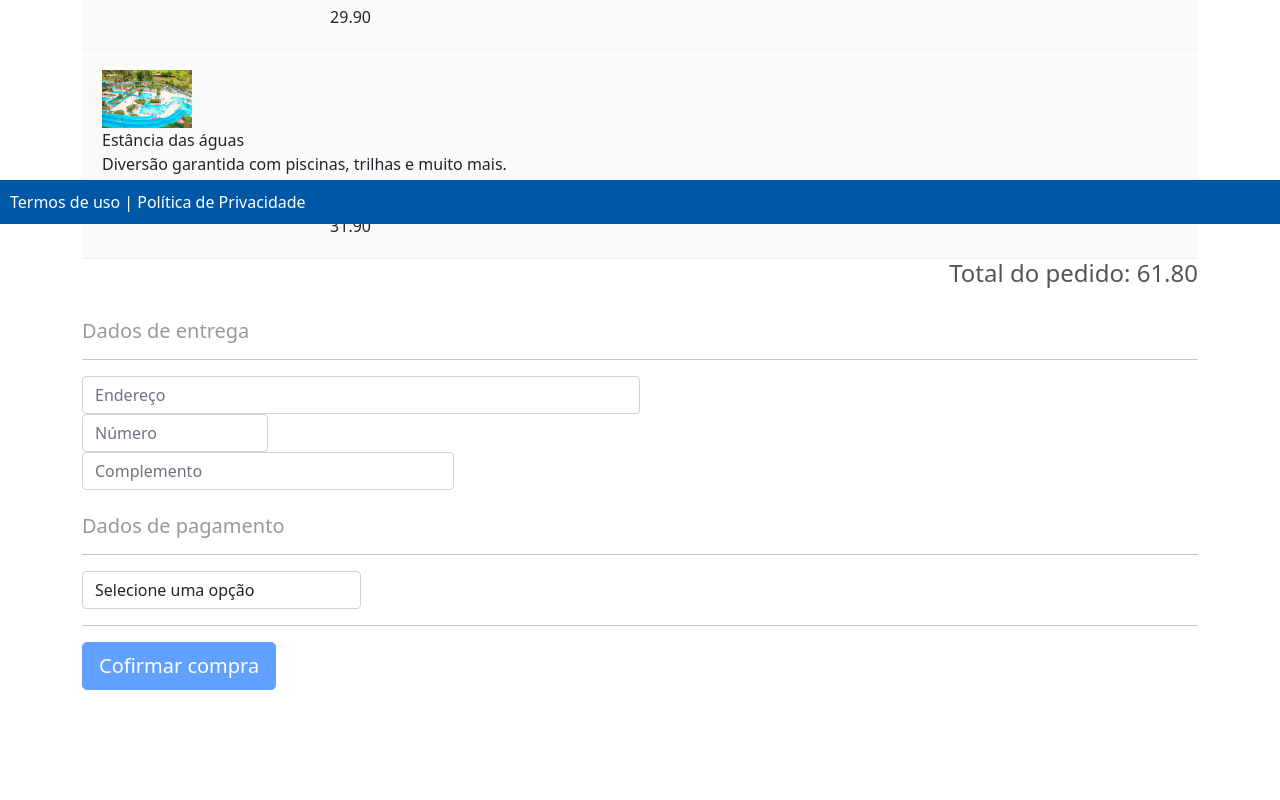
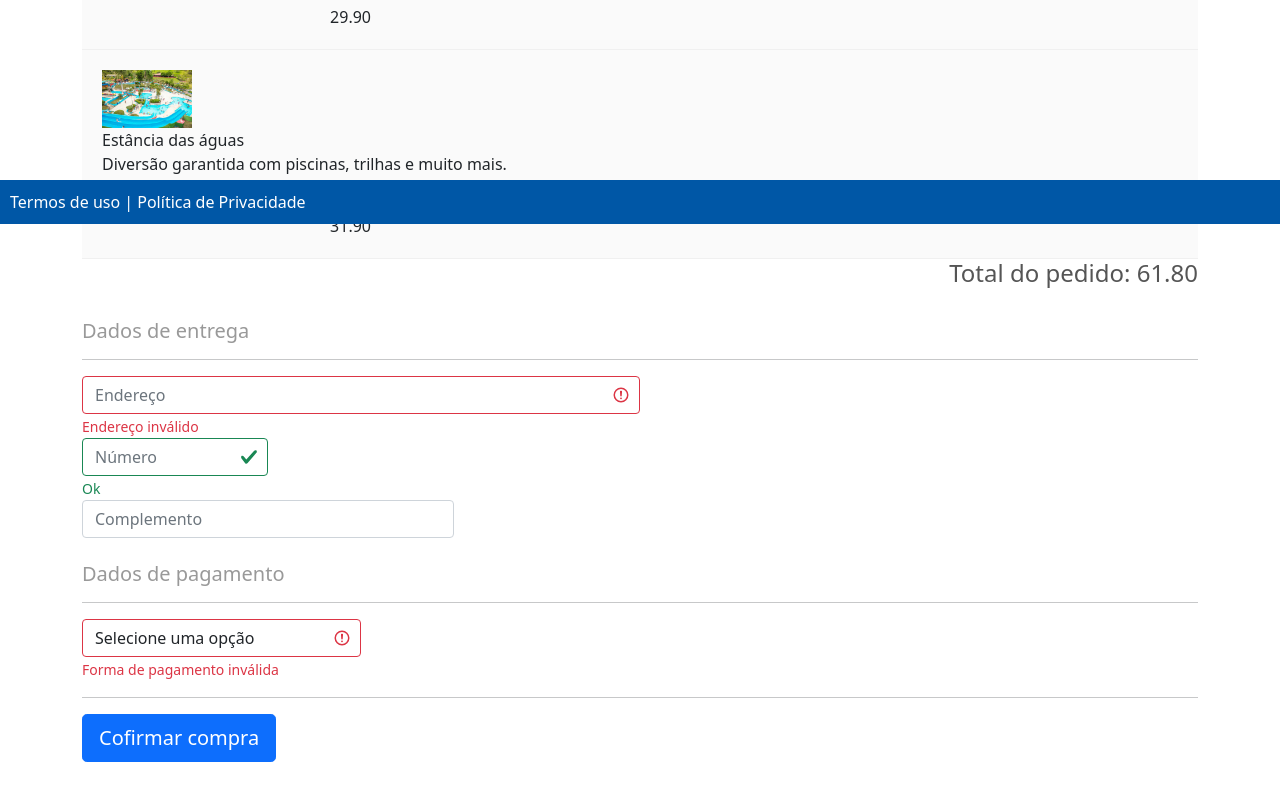
Before and after one commit to danielgilcastro/angularApp2, an Angular app: page /ordem-compra in a window 1280 px wide. Shown: the part 576-1376 px from the top of the page. Before the commit the page ends 1338 px from the top, so only its background shows below. Built offline with nearby package versions, Linux system fonts and the light colour scheme.

Commit message:
impelmentando ngForm

```diff
--- a/src/app/app.module.ts
+++ b/src/app/app.module.ts
@@ -2,6 +2,7 @@ import { NgModule } from '@angular/core';
 import { BrowserModule } from '@angular/platform-browser';
 import { HttpModule } from '@angular/http';
 import { HttpClientModule } from '@angular/common/http';
+import { FormsModule } from '@angular/forms';
 
 import { AppRoutingModule } from './app-routing.module';
 //import { RouterModule } from '@angular/router';
@@ -32,7 +33,8 @@ import { OrdemCompraSucessoComponent } from './ordem-compra-sucesso/ordem-compra
     BrowserModule,
     AppRoutingModule,
     HttpModule,
-    HttpClientModule
+    HttpClientModule,
+    FormsModule
     // RouterModule.forRoot(ROUTES)
   ],
   providers: [],
--- a/src/app/ofertas.service.ts
+++ b/src/app/ofertas.service.ts
@@ -49,8 +49,6 @@ export class OfertasService {
     public pesquisaOfertas(termo:string):Observable<any>{
         return this.http.get(`${URL_API}?descricao_oferta_like=${termo}`)
         .pipe(
-            debounceTime(2000),
-            retry(9),
             map((response:any)=>response.json())
         )
     }
--- a/src/app/ordem-compra/ordem-compra.component.html
+++ b/src/app/ordem-compra/ordem-compra.component.html
@@ -1,6 +1,6 @@
 <div class="container">
-  <div class="ordem-compra" *ngIf="idPedidoCompra === undefined">
-    <form novalidate>
+  <div class="ordem-compra">
+    <form novalidate id="formulario" #formulario="ngForm" >
 
       <h5>Sua Compra</h5>
       <hr />
@@ -16,12 +16,12 @@
         </div>
 
         <div>
-
+          <div class="row">
             <div class="col">
               <button type="button" class="btn btn-link">-</button>
               1
               <button type="button" class="btn btn-link">+</button>
-
+            </div>
           </div>
         </div>
 
@@ -63,98 +63,78 @@
       <br />
 
 
+
       <h5>Dados de entrega</h5>
       <hr />
+
+      <!-- ////////////////// DADOS DA ENTREGA----------------- -->
 
       <div class="form-row">
 
         <div class="form-group col-md-6">
           <input
             type="text"
-          class="form-control {{enderecoPrimitivo ? '': enderecoValido==true ? 'is-valid':'is-invalid'}}"
+            class="form-control is-invalid"
             placeholder="Endereço"
             autocomplete="off"
             minlength="5"
             required
-          [value]="endereco"
-          #inputEndereco
-          (input)="atualizaEndereco(inputEndereco.value)"
-          id="end"
+            ngModel name="endereco"
           >
-          <div *ngIf="!enderecoPrimitivo">
-            <div *ngIf="enderecoValido">
-              <div class="text-success">OK</div>
-            </div>
-            <div *ngIf="!enderecoValido ">
-              <div class="text-danger">Endereço inválido</div>
-            </div>
-          </div>
+          <small class="form-text text-danger">Endereço inválido</small>
         </div>
 
         <div class="form-group col-md-2">
           <input
             type="text"
-          class="form-control {{ numeroPrimitivo ? '': numeroValido == true ? 'is-valid':'is-invalid'}}"
+            class="form-control is-valid"
             placeholder="Número"
             autocomplete="off"
             minlength="1"
             required
-          [value]="numero"
-          #inputNumero
-          (input)="atualizaNumero(inputNumero.value)"
+            ngModel name="numero"
           >
-
-          <div *ngIf="!numeroPrimitivo">
-            <div *ngIf="numeroValido"><small  class="text-success">Ok</small></div>
-            <div *ngIf="!numeroValido"><small  class="text-danger">Invalido</small></div>
-          </div>
+          <small class="form-text text-success">Ok</small>
         </div>
 
         <div class="form-group col-md-4">
           <input
             type="text"
-          class="form-control {{ complementoPrimitivo ? '': complementoValido == true ? 'is-valid':''}}"
+            class="form-control"
             placeholder="Complemento"
             autocomplete="off"
-          [value]="complemento"
-          #inputComplemento
-          (input)="atualizaComplemento(inputComplemento.value)"
+            ngModel name="complemento"
           >
         </div>
 
       </div>
+      <!-- -----------------DADOS DA ENTREGA ////////////////// -->
+
       <br />
-
+      <!-- ////////////////// DADOS DO PAGAMENTO----------------- -->
       <h5>Dados de pagamento</h5>
       <hr />
 
       <div class="form-row">
 
         <div class="form-group col-md-3">
-          <select
-          class="form-control {{formaDePagamentoPrimitivo? '': formaDePagamentoValido == true? 'is-valid':'is-invalid'}} "
-          #selectFromaDePagamento
-          (change)="atualizaFormaDePagamento(selectFromaDePagamento.value)"
-          >
-            <option>Selecione uma opção</option>
-            <option value="dinheiro" selected="{{formaDePagamento == 'dinehiro' ?'selected':''}}">Dinheiro</option>
-            <option value="debito"selected="{{formaDePagamento == 'debito' ?'selected':''}}" >Débito</option>
+          <select class="form-control is-invalid" ngModel name="formaDePagamento">
+            <option value="">Selecione uma opção</option>
+            <option value="dinheiro">Dinheiro</option>
+            <option value="debito">Débito</option>
           </select>
-
-          <div class="invalid-feedback">Selecione uma forma de pagamento</div>
+          <small class="form-text text-danger">Forma de pagamento inválida</small>
         </div>
       </div>
+      <!-- -----------------DADOS DO PAGAMENTO ////////////////// -->
 
       <hr />
 
-      <button
-      type="button"
-      class="btn btn-primary btn-lg" disabled id="btCompra"
-      (click)="confirmarComprar()"
-      >Cofirmar compra</button>
+      <button type="button" class="btn btn-primary btn-lg" (click)="mandaParaTS()">
+        Cofirmar compra
+      </button>
+
     </form>
-  </div>
-  <div class="ordem-compra" *ngIf="idPedidoCompra !== undefined">
-    <app-ordem-compra-sucesso [idDoProduto]="idPedidoCompra"></app-ordem-compra-sucesso>
+
   </div>
 </div>
--- a/src/app/ordem-compra/ordem-compra.component.ts
+++ b/src/app/ordem-compra/ordem-compra.component.ts
@@ -1,96 +1,25 @@
-import { Component, OnInit } from '@angular/core';
-import { OrdemCompraService } from '../ordem-compra.service';
-import { Pedido } from '../shared/pedido.model';
-
+import { Component, OnInit, ViewChild } from '@angular/core';
+import { NgForm } from '@angular/forms';
+import { OrdemCompraService } from '../ordem-compra.service'
+import { Pedido } from '../shared/pedido.model'
 
 @Component({
   selector: 'app-ordem-compra',
   templateUrl: './ordem-compra.component.html',
   styleUrls: ['./ordem-compra.component.css'],
-  providers:[OrdemCompraService]
+  providers: [ OrdemCompraService ]
 })
 export class OrdemCompraComponent implements OnInit {
-  constructor(private ordemCompraService:OrdemCompraService) { }
 
-  public idPedidoCompra:number | undefined
+  constructor(private ordemCompraService: OrdemCompraService) { }
+
+  @ViewChild('formulario') f!: NgForm;
+
+  public mandaParaTS(){
+    console.log(this.f.value)
+  }
 
 
-  public pedido:Pedido = new Pedido('','','','')
-  //public pedido!: Pedido;
-
-  public endereco: string = ""
-  public numero: string =''
-  public complemento: string = ""
-  public formaDePagamento: string = ""
-
-  //Atributos de controle de validação
-  public enderecoValido: boolean = false
-  public numeroValido: boolean = false
-  public complementoValido: boolean = false
-  public formaDePagamentoValido: boolean = false
-
-
-//Primitivo
-  public enderecoPrimitivo:boolean = true
-  public numeroPrimitivo:boolean = true
-  public complementoPrimitivo:boolean = true
-  public formaDePagamentoPrimitivo:boolean = true
-
-
-
-  atualizaEndereco(vl: string) {
-    this.enderecoPrimitivo =false
-    this.endereco = vl
-    //valido se a string for maior que 3
-    this.enderecoValido = (this.endereco.length > 3 )? true:false
-    this.habilitaForm()
-  }
-  atualizaNumero(vl: string) {
-    this.numeroPrimitivo =false
-    this.numero = vl.replace(/[^0-9]/, '');
-    this.numeroValido = vl.length > 0
-    this.habilitaForm()
-   }
-
-  atualizaComplemento(vl: string) {
-    this.complementoPrimitivo =false
-    this.complementoValido = vl.length > 0
-    this.complemento = vl
-   }
-  atualizaFormaDePagamento(vl: string) {
-    this.formaDePagamentoPrimitivo =false
-    this.formaDePagamentoValido = vl.length > 0 && vl != "Selecione uma opção"
-    this.formaDePagamento = vl
-    this.habilitaForm()
-
-  }
-
-public habilitaForm = ()=>{
-  if (this.enderecoValido ==true && this.numeroValido==true && this.formaDePagamentoValido==true) {
-      (document.getElementById('btCompra') as HTMLInputElement).removeAttribute('disabled')
-  }else{
-    (document.getElementById('btCompra') as HTMLInputElement).setAttribute('disabled','')
+  ngOnInit() {
   }
 }
-
-public confirmarComprar= ():void=>{
-  this.pedido.endereco = this.endereco;
-  this.pedido.numero = this.numero;
-  this.pedido.complemento = this.complemento;
-  this.pedido.formaDePagamento = this.formaDePagamento;
-
-
-  //let pedido = new Pedido('','','','')
-  this.ordemCompraService.efetivarCompra(this.pedido).subscribe(r=>{
-    this.idPedidoCompra = r.id
-  })
-
-}
-
-
-  ngOnInit(): void {
-
-
-  }
-
-}
--- a/src/app/topo/topo.component.html
+++ b/src/app/topo/topo.component.html
@@ -9,11 +9,15 @@
           </a>
         </div>
         <div class="col-md-6">
+
           <input type="text" class="form-control"
           placeholder="Pesquise por Ofertas"
+          id="inputPesquisa"
           #termoDePesquisa
           (keyup)="pesquisa(termoDePesquisa.value)">
+
           <ul class="list-group" style="position: absolute">
+
             <li class="list-group-item"  *ngFor="let iterator of ofertas | async">
               <a [routerLink]="['/oferta',iterator.id]" >{{iterator.titulo}}</a>
             </li>
--- a/src/app/topo/topo.component.ts
+++ b/src/app/topo/topo.component.ts
@@ -1,5 +1,5 @@
 import { Component, OnInit } from '@angular/core';
-import { debounceTime, fromEvent, map, Observable } from 'rxjs';
+import { debounce, debounceTime, fromEvent, map, Observable } from 'rxjs';
 import { OfertasService } from '../ofertas.service';
 import { Oferta } from '../shared/oferta.model';
 
@@ -21,24 +21,33 @@ export class TopoComponent {
 
 
   pesquisa(e: string) {
-    if (e != "" && e.length > 1) {
 
-      this.ofertas = this.oferatsService.pesquisaOfertas(e)
-
-      // o subscribe vai se feito direto no template com o pipe  (  async  )
-      // .subscribe(
-      //   (ofertas: Oferta[]) => { this.ofertasList = ofertas }
-      // )
-
-    } else {
-      this.ofertas = new Observable()
-    }
   }
 
 
 
 
   ngOnInit(): void {
+
+    //////////Input Pesquisa//////////
+      let inputPesquisa= document.getElementById('inputPesquisa') as HTMLInputElement
+      fromEvent(inputPesquisa,'input').pipe(
+        map(r=>(<HTMLInputElement>r.target).value),
+        debounceTime(1000)
+      ).subscribe(
+        (r)=>{
+          if (r!='') {
+            this.ofertas = this.oferatsService.pesquisaOfertas(r)
+          }else{
+            this.ofertas = new Observable
+          }
+
+        }
+      )
+    //////////Input Pesquisa//////////
+
+
+
     }
 
 
```
Lines whose indentation alone changed are shown as unchanged.
